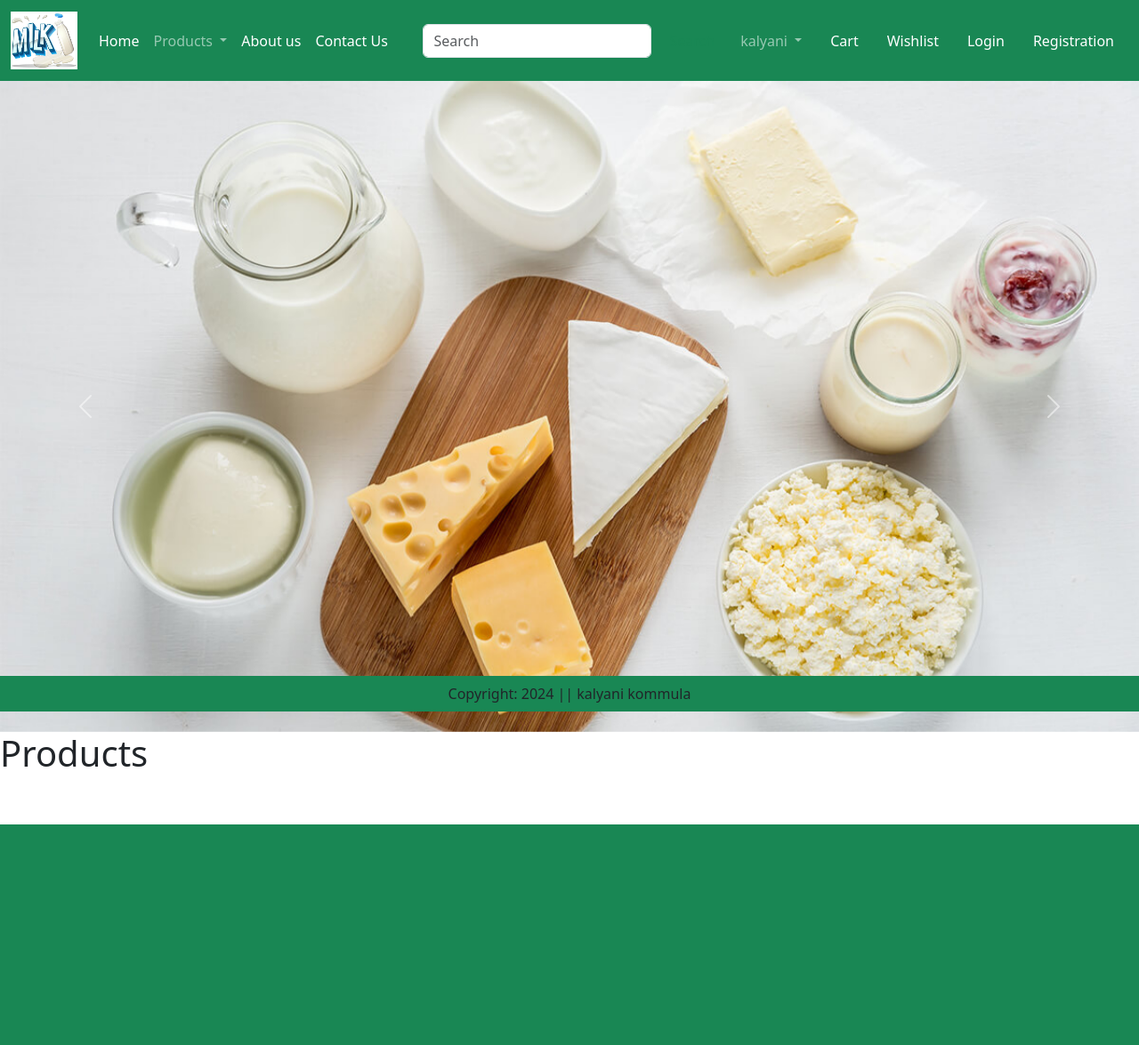
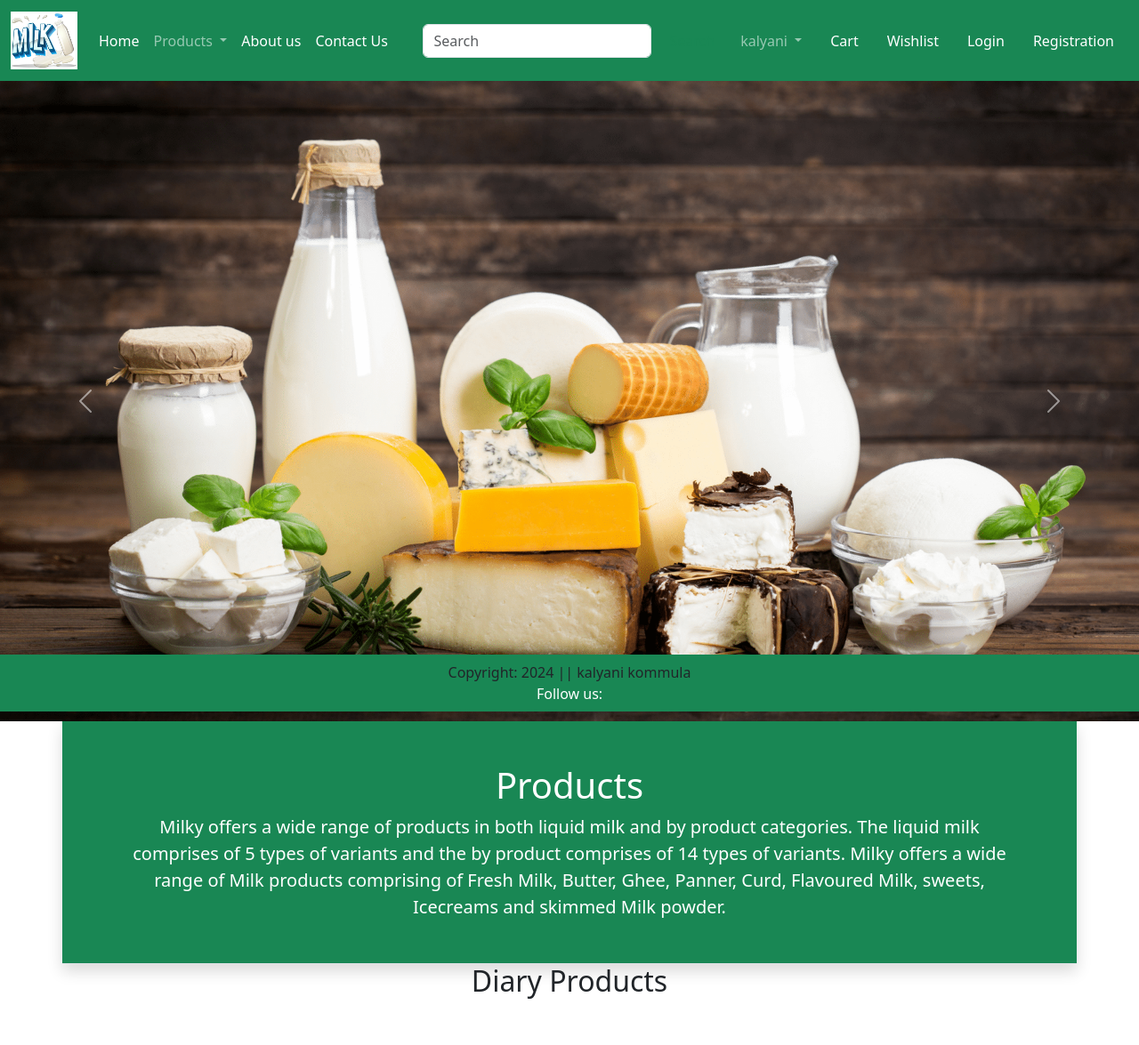
Before and after one commit to kalyanikommula/shopping-list, a Django app: page / in a window 1280 px wide. Shown: the top 1175 px of the page at 89% size. Before the commit the page ends 927 px from the top, so only its background shows below. Run offline with Django 4.2, Linux system fonts and the light colour scheme.

Commit message:
added carosuel

```diff
--- a/shop/templates/shop/base.html
+++ b/shop/templates/shop/base.html
@@ -6,6 +6,7 @@
     <meta name="viewport" content="width=device-width, initial-scale=1.0">
 
     <link href="https://cdn.jsdelivr.net/npm/bootstrap@5.3.3/dist/css/bootstrap.min.css" rel="stylesheet" integrity="sha384-QWTKZyjpPEjISv5WaRU9OFeRpok6YctnYmDr5pNlyT2bRjXh0JMhjY6hW+ALEwIH" crossorigin="anonymous">
+    <!--<link rel="stylesheet" href="https://cdnjs.cloudflare.com/ajax/libs/font-awesome/6.1.0/css/all.min.css"> -->
 
     <link rel="stylesheet" href="{% static 'shop/css/style.css' %}">
 
@@ -86,13 +87,31 @@
 
       {% block banner-slider %} {% endblock banner-slider %}
 
+      {% block information %} {% endblock information %}
+
+
       {% block main-content %} {% endblock main-content %}
 
-      <br>
-      <br>
+
+
 
       <footer class="container-fluid bg-success text-center fixed-bottom p-2 mt-5">
         Copyright: 2024 || kalyani kommula
+
+        <p class="m-0 text-center text-white">Follow us:
+
+          <a href="https://facebook.com" target="_blank" class="text-white" >
+              <i class="fa-brands fa-facebook"></i>
+          </a>
+          <a href="https://instagram.com" target="_blank" class="text-white" >
+            <i class="fa-brands fa-instagram"></i>
+                    </a>
+          <a href="https://youtube.com" target="_blank" class="text-white" >
+            <i class="fa-brands fa-youtube"></i>
+          </a>
+
+      </p>
+
       </footer>
 
 
--- a/shop/templates/shop/home.html
+++ b/shop/templates/shop/home.html
@@ -6,16 +6,16 @@
    <div id="carouselExample" class="carousel slide">
     <div class="carousel-inner">
       <div class="carousel-item active">
-        <img src="{% static 'shop/images/banner/banner1.png' %}" class="d-block w-100" alt="banner-image">
+        <img src="{% static 'shop/images/banner/banner5.png' %}" class="d-block w-100" alt="banner-image">
       </div>
       <div class="carousel-item">
-        <img src="{% static 'shop/images/banner/banner2.png' %}" class="d-block w-100" alt="banner-image">
+        <img src="{% static 'shop/images/banner/icecream.png' %}" class="d-block w-100" alt="banner-image">
       </div>
       <div class="carousel-item">
         <img src="{% static 'shop/images/banner/banner3.png' %}" class="d-block w-100" alt="banner-image">
       </div>
       <div class="carousel-item">
-        <img src="{% static 'shop/images/banner/banner5.png' %}" class="d-block w-100" alt="banner-image">
+        <img src="{% static 'shop/images/banner/curd.png' %}" class="d-block w-100" alt="banner-image">
       </div>
     </div>
     <button class="carousel-control-prev" type="button" data-bs-target="#carouselExample" data-bs-slide="prev">
@@ -31,8 +31,42 @@
 
 {% endblock banner-slider %}
 
+
+{% block information %}
+
+<div class="container">
+  <div class="row bg-success text-center p-5 text-white border-bottom shadow">
+    <h1>Products</h1>
+    <small class="fs-5">Milky offers a wide range of products in both liquid milk and
+      by product categories. The liquid milk comprises of 5 types of variants and the
+      by product comprises of 14 types of variants.
+      Milky offers a wide range of Milk products comprising of Fresh Milk, Butter, Ghee, Panner,
+      Curd, Flavoured Milk, sweets, Icecreams and skimmed Milk powder.
+    </small>
+  </div>
+</div>
+{% endblock information %}
+
+
 {% block main-content %}
 
-<h1>Products</h1>
+<div class="container">
+  <h2 class="text-center"> Diary Products </h2>
+  <br><br>
+  <div class="row-container">
+    <div class="row">
+      <div class="column">
+        <img src="{% static 'shop/images/products/milk1.png'%}" alt="Snow" style="width:100%">
+      </div>
+      <div class="column">
+        <img src="{% static 'shop/images/products/icecream1.png'%}" alt="Forest" style="width:100%">
+      </div>
+      <div class="column">
+        <img src="{% static 'shop/images/products/panner1.png'%}" alt="Mountains" style="width:100%">
+      </div>
+    </div>
+
+  </div>
+</div>
 
 {% endblock main-content %}
```
Also changed, not shown: shop/static/shop/css/style.css (deleted), shop/static/shop/images/banner/banner1.png (deleted), shop/static/shop/images/banner/curd.png (added), shop/static/shop/images/banner/icecream.png (added), shop/static/shop/images/products/ButterMilk1.png (added), shop/static/shop/images/products/Ghee1.png (added), shop/static/shop/images/products/butter1.png (added), shop/static/shop/images/products/cheese1.png (added), shop/static/shop/images/products/curd1.png (added), shop/static/shop/images/products/icecream1.png (added), shop/static/shop/images/products/milky.png (added), 2 other files.
